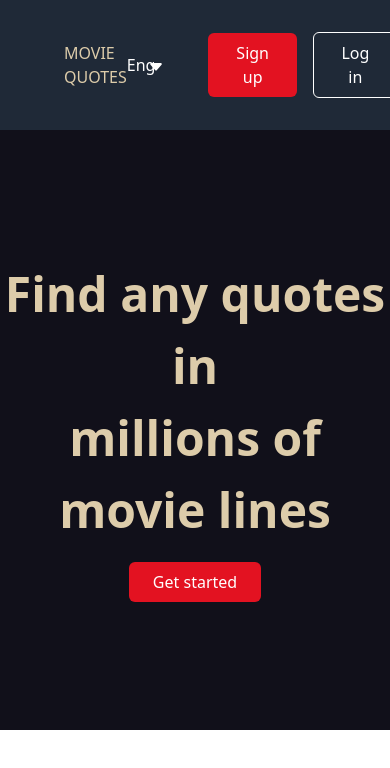
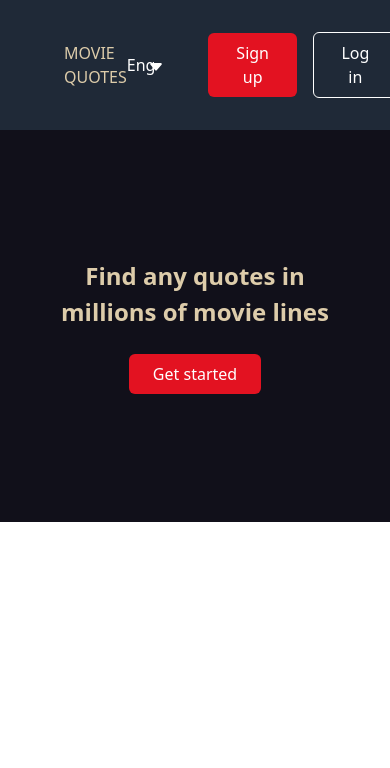
Before and after one commit to SousouBer/movie-quotes-frontend, a Vue app: page /landing in a window 390 px wide. Shown: the top 768 px of the page. Built offline with nearby package versions, Linux system fonts and the light colour scheme.

Commit message:
style: add responsive styles to landing first page

```diff
--- a/src/views/LandingView.vue
+++ b/src/views/LandingView.vue
@@ -7,7 +7,7 @@ import ButtonBase from "@/components/ui/ButtonBase.vue";
   <TheHeader />
   <div class="bg-dark-shade-of-blue flex flex-col items-center py-32">
     <h1
-      class="text-5xl leading-normal font-black text-shade-of-beige h-5/6 text-center mb-4"
+      class="text-2xl sm:text-5xl leading-normal font-black text-shade-of-beige h-5/6 text-center mb-6 sm:mb-4"
     >
       Find any quotes in <br />millions of movie lines
     </h1>
```
